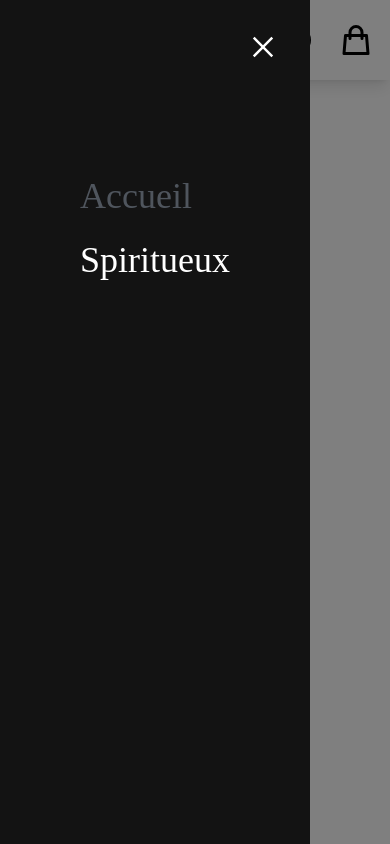
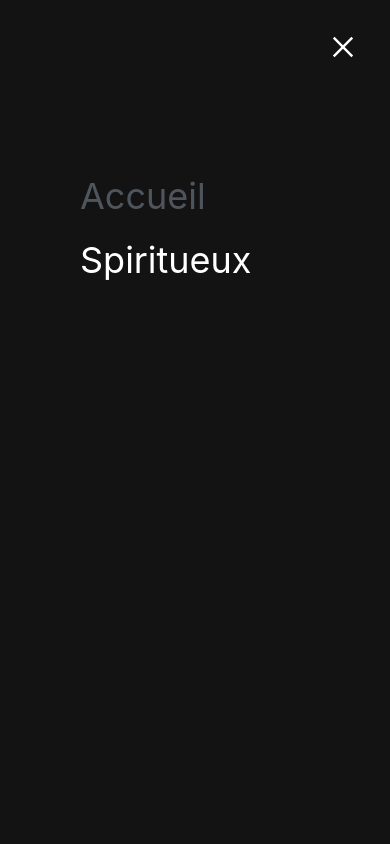
Before and after one commit to SebastienGuimety/NewSiteCoing, a React (Create React App) app: page / in a window 390 px wide. Both pictures are taken after a click on the icon 34 px from the left and 40 px from the top of the page. Built offline with nearby package versions, Linux system fonts and the light colour scheme; grey boxes are pictures that could not be loaded.

Commit message:
SideBar responsive

```diff
--- a/src/components/Nav/SideBar.jsx
+++ b/src/components/Nav/SideBar.jsx
@@ -25,14 +25,10 @@ const Sidebar = ({ isOpen, toggleSidebar }) => {
     transition: 'transform 0.3s ease-in-out',
   };
 
-
   return (
-    <div className="fixed inset-0 z-50" style={overlayStyle}>
-      {/* Overlay */}
+    <div className={`fixed inset-0 z-50 ${isOpen ? 'opacity-100 visible' : 'opacity-0 invisible'} transition-opacity duration-300 ease-in-out`}>
       <div className="absolute inset-0 bg-black bg-opacity-50" onClick={toggleSidebar} />
-
-      {/* Sidebar Container */}
-      <div className="absolute left-0 top-0 bottom-0 bg-[#131313]" style={sidebarStyle}>
+      <div className={`absolute left-0 top-0 bottom-0 bg-[#131313] ${isOpen ? 'translate-x-0' : '-translate-x-full'} transition-transform duration-300 ease-in-out sm:w-full md:w-2/3 lg:w-1/3 w-full`} style={sidebarStyle}>
         <button className="absolute top-0 right-0 m-8 text-white" onClick={toggleSidebar}>
           <AiOutlineClose className="text-3xl" />
         </button>
@@ -41,7 +37,7 @@ const Sidebar = ({ isOpen, toggleSidebar }) => {
             <NavLink
               key={index}
               to={item.path}
-              className={({ isActive }) => isActive ? 'active-link-sidebar block text-4xl transition-colors duration-200 zen-antique-font' : " zen-antique-font block text-4xl hover:text-gray-300 transition-colors duration-200"}
+              className={({ isActive }) => isActive ? 'active-link-sidebar block text-4xl transition-colors duration-200' : "block text-4xl hover:text-gray-300 transition-colors duration-200"}
               onClick={toggleSidebar}
             >
               {item.name}
```
